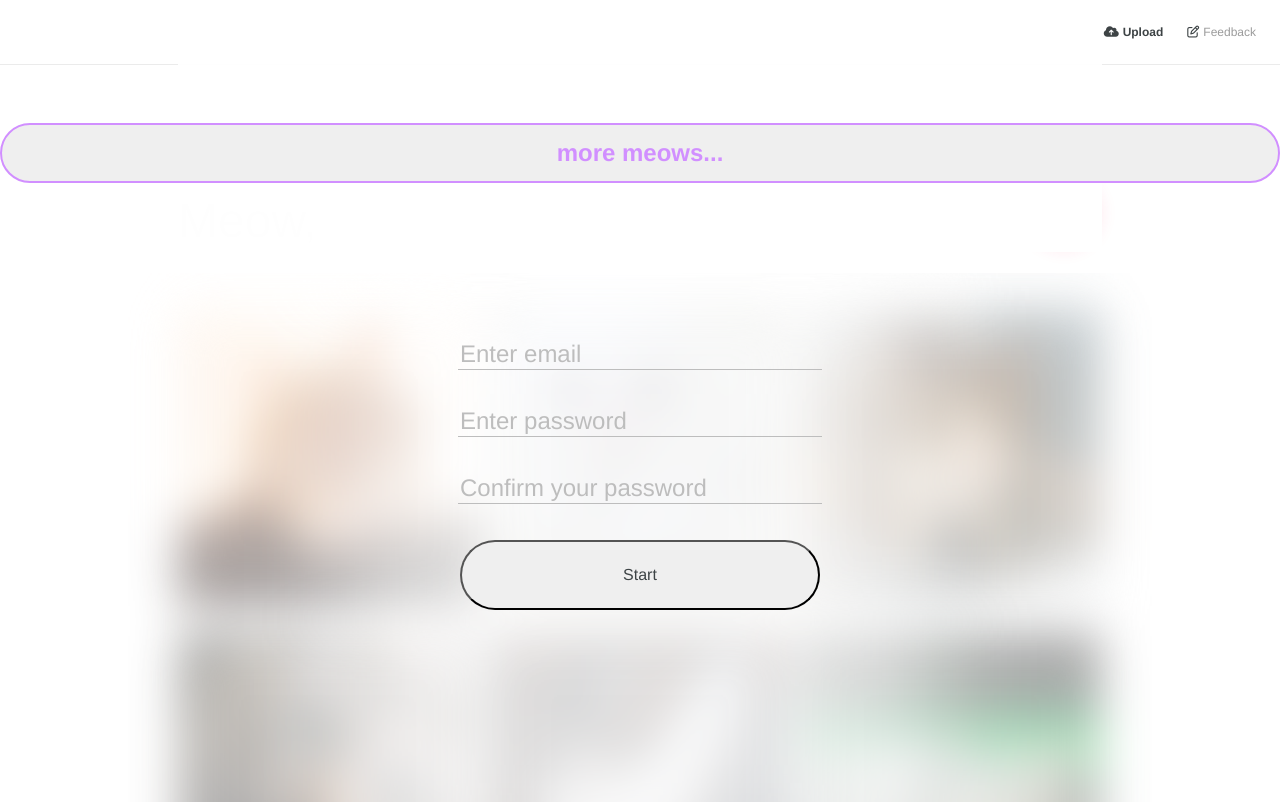
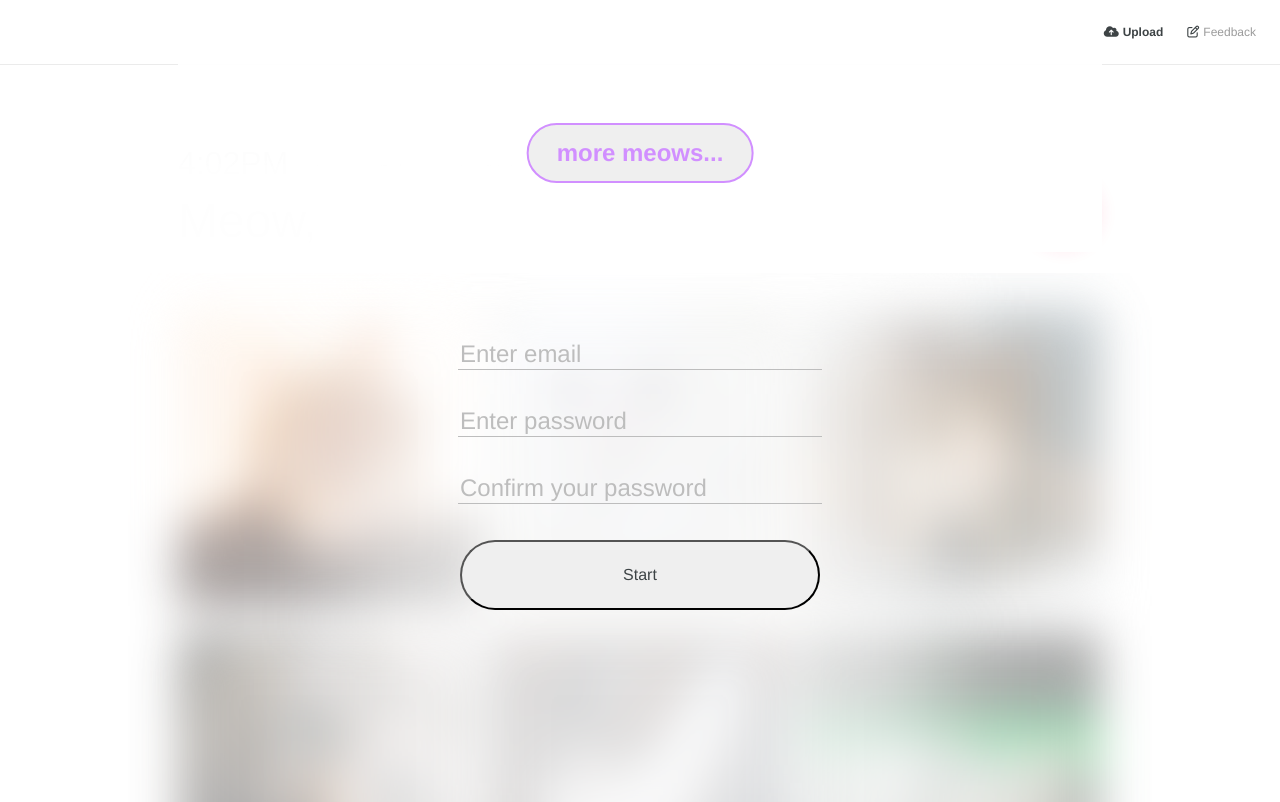
Before and after one commit to onlymytho/meow, a browser extension: page meow_dev/index.html in a window 1280 px wide. Shown: the top 802 px of the page. Drawn offline with Linux system fonts and the light colour scheme; no server answers.

Commit message:
Rearrange more button position

```diff
--- a/meow_dev/master.css
+++ b/meow_dev/master.css
@@ -326,7 +326,8 @@ body {
     position: absolute;
 
     top: -150px;
-    left:0; right:0;
+    left: 50%;
+    transform: translate(-50%, 0);
     z-index: 50;
 }
 .more button:hover {
```
